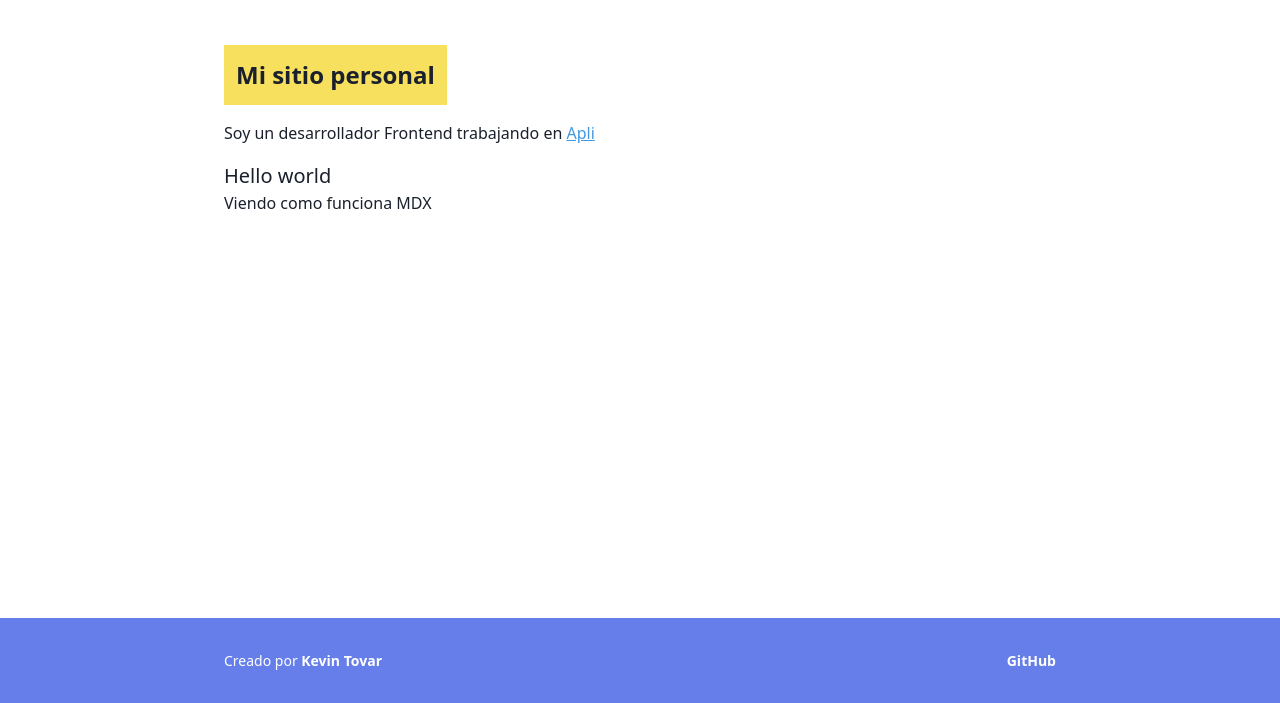
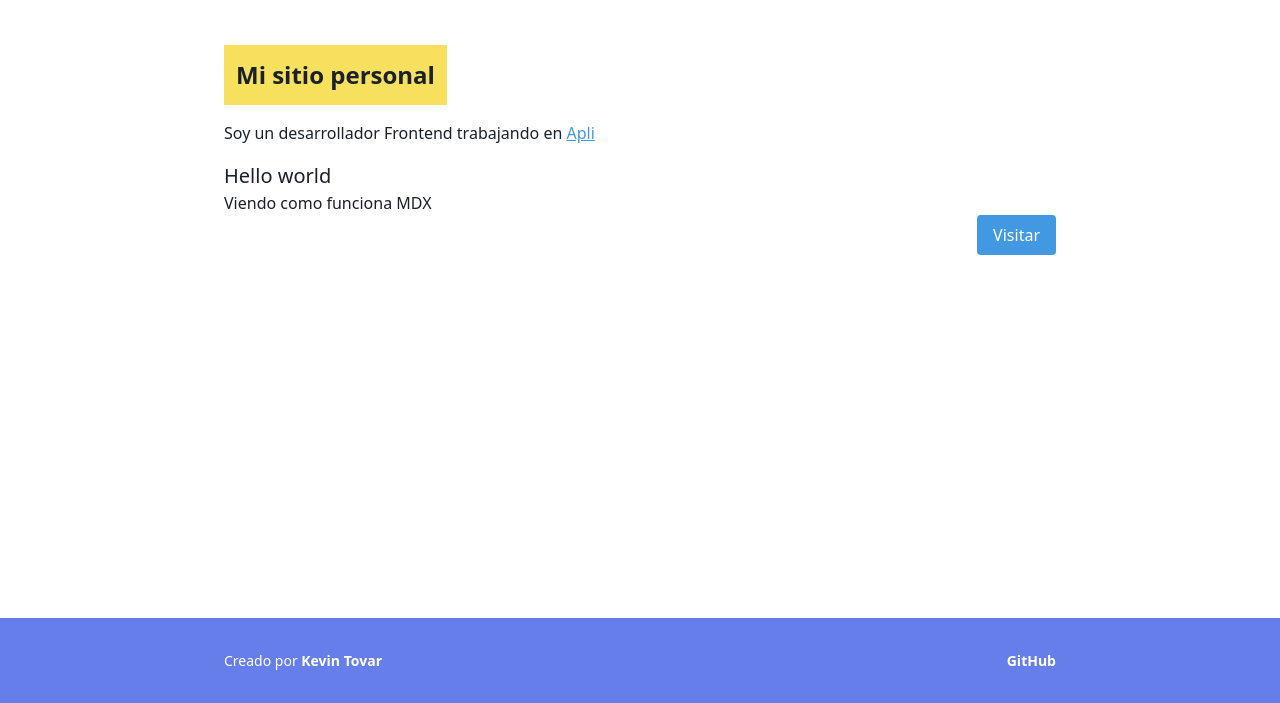
Before and after one commit to kevotovar/kevo, a Gatsby site: page / in a window 1280 px wide. Shown: the part 97-800 px from the top of the page. Built offline with nearby package versions, Linux system fonts and the light colour scheme; Gatsby itself is replaced by a stand-in of ours; what @tailwindcss/custom-forms would draw is missing.

Commit message:
Add correctly the links

```diff
--- a/content/posts/blog/hello-world.mdx
+++ b/content/posts/blog/hello-world.mdx
@@ -3,7 +3,7 @@ title: Hello world
 date: 2020-03-21
 category: blog
 tags: lifestyle,health
-path: /hello-world
+path: /blog/hello-world
 ---
 
 Viendo como funciona MDX
--- /dev/null
+++ b/src/components/Button.js
@@ -0,0 +1,33 @@
+import React from 'react';
+import PropTypes from 'prop-types';
+import clsx from 'clsx';
+import { Link } from 'gatsby';
+
+function Button({ children, to, onClick, className, type = 'button' }) {
+  const classNameGrouped = clsx(
+    [className],
+    ['bg-blue-500', 'px-4', 'py-2', 'text-white', 'rounded']
+  );
+  if (to) {
+    return (
+      <Link to={to} onClick={onClick} className={classNameGrouped}>
+        {children}
+      </Link>
+    );
+  }
+  return (
+    <button onClick={onClick} type={type} className={classNameGrouped}>
+      {children}
+    </button>
+  );
+}
+
+Button.propTypes = {
+  children: PropTypes.node.isRequired,
+  to: PropTypes.string,
+  onClick: PropTypes.func,
+  type: PropTypes.string,
+  className: PropTypes.string.isRequired,
+};
+
+export default Button;
--- a/src/pages/index.js
+++ b/src/pages/index.js
@@ -4,6 +4,7 @@ import { graphql } from 'gatsby';
 
 import Layout from '../components/layout';
 import SEO from '../components/seo';
+import Button from '../components/Button';
 
 function IndexPage({ data }) {
   const nodes = data.allMdx.edges;
@@ -38,6 +39,9 @@ function IndexPage({ data }) {
               <a>{node.frontmatter.title}</a>
             </h2>
             <div>{node.excerpt}</div>
+            <div className="flex justify-end">
+              <Button to={node.frontmatter.path}>Visitar</Button>
+            </div>
           </div>
         ))}
       </section>
```
